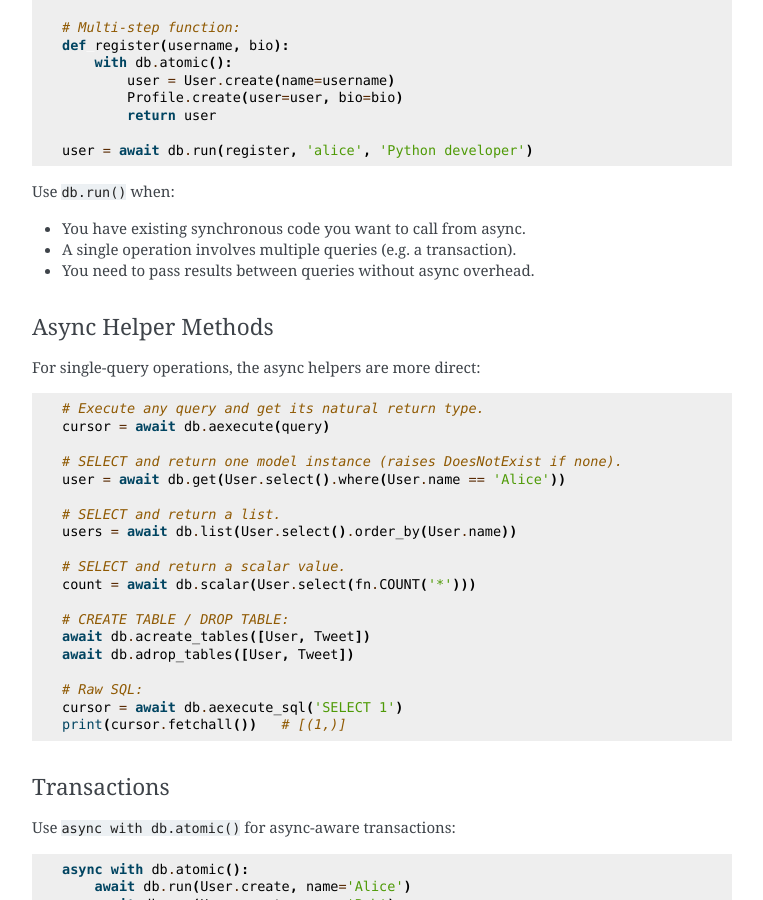
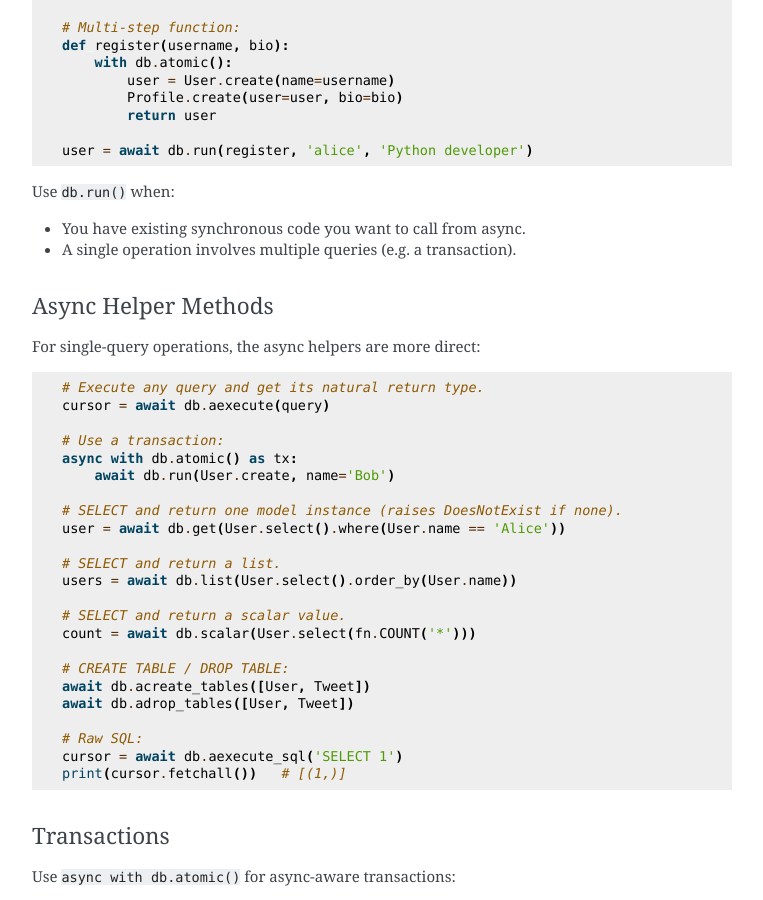
Before and after one commit to Star-DreamDev/myPeers, a Sphinx documentation site: the page built from docs/peers/asyncio.rst, in a window 1280 px wide and 900 px high, scrolled down 1718 px. Shown: the whole window, without its empty margins (378-1141 px from the left). Built offline with Sphinx 7.4.7, drawn with Linux system fonts in a browser that asks for light colours; the version number could not be read and is left out.

Commit message:
Small cleanup to asyncio doc
[skip ci]

```diff
--- a/docs/peers/asyncio.rst
+++ b/docs/peers/asyncio.rst
@@ -113,7 +113,6 @@ Use ``db.run()`` when:
 
 * You have existing synchronous code you want to call from async.
 * A single operation involves multiple queries (e.g. a transaction).
-* You need to pass results between queries without async overhead.
 
 Async Helper Methods
 ^^^^^^^^^^^^^^^^^^^^^
@@ -124,6 +123,10 @@ For single-query operations, the async helpers are more direct:
 
    # Execute any query and get its natural return type.
    cursor = await db.aexecute(query)
+
+   # Use a transaction:
+   async with db.atomic() as tx:
+       await db.run(User.create, name='Bob')
 
    # SELECT and return one model instance (raises DoesNotExist if none).
    user = await db.get(User.select().where(User.name == 'Alice'))
```
